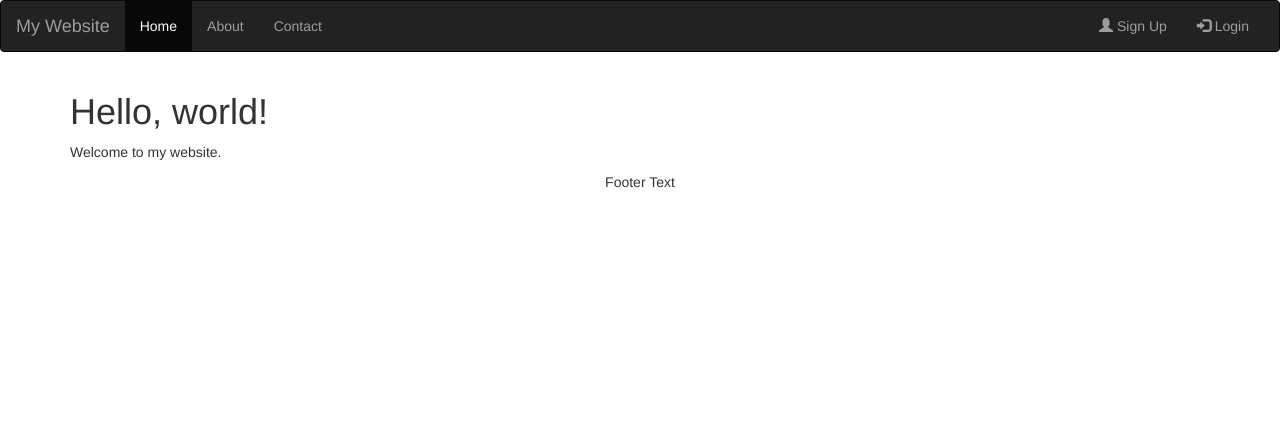
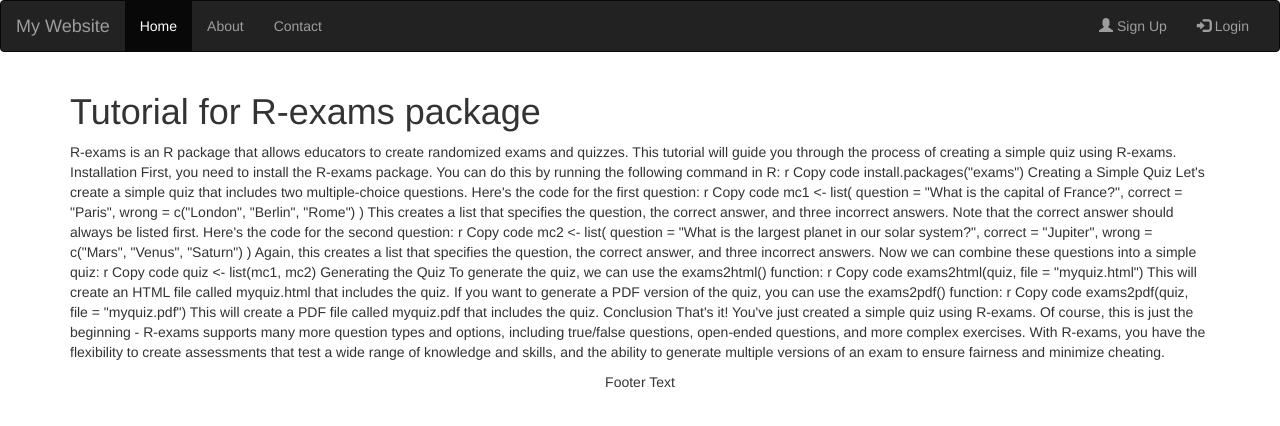
Before and after one commit to lastyd/lastyd.github.io, a plain HTML site: page index.html in a window 1280 px wide. Drawn offline with nearby package versions, Linux system fonts and the light colour scheme.

Commit message:
Update index.html

```diff
--- a/index.html
+++ b/index.html
@@ -37,8 +37,60 @@
 
 <!-- Main content -->
 <div class="container">
-  <h1>Hello, world!</h1>
-  <p>Welcome to my website.</p>
+  <h1>Tutorial for R-exams package</h1>
+  <p>R-exams is an R package that allows educators to create randomized exams and quizzes. This tutorial will guide you through the process of creating a simple quiz using R-exams.
+
+Installation
+First, you need to install the R-exams package. You can do this by running the following command in R:
+
+r
+Copy code
+install.packages("exams")
+Creating a Simple Quiz
+Let's create a simple quiz that includes two multiple-choice questions. Here's the code for the first question:
+
+r
+Copy code
+mc1 <- list(
+  question = "What is the capital of France?",
+  correct = "Paris",
+  wrong = c("London", "Berlin", "Rome")
+)
+This creates a list that specifies the question, the correct answer, and three incorrect answers. Note that the correct answer should always be listed first.
+
+Here's the code for the second question:
+
+r
+Copy code
+mc2 <- list(
+  question = "What is the largest planet in our solar system?",
+  correct = "Jupiter",
+  wrong = c("Mars", "Venus", "Saturn")
+)
+Again, this creates a list that specifies the question, the correct answer, and three incorrect answers.
+
+Now we can combine these questions into a simple quiz:
+
+r
+Copy code
+quiz <- list(mc1, mc2)
+Generating the Quiz
+To generate the quiz, we can use the exams2html() function:
+
+r
+Copy code
+exams2html(quiz, file = "myquiz.html")
+This will create an HTML file called myquiz.html that includes the quiz.
+
+If you want to generate a PDF version of the quiz, you can use the exams2pdf() function:
+
+r
+Copy code
+exams2pdf(quiz, file = "myquiz.pdf")
+This will create a PDF file called myquiz.pdf that includes the quiz.
+
+Conclusion
+That's it! You've just created a simple quiz using R-exams. Of course, this is just the beginning - R-exams supports many more question types and options, including true/false questions, open-ended questions, and more complex exercises. With R-exams, you have the flexibility to create assessments that test a wide range of knowledge and skills, and the ability to generate multiple versions of an exam to ensure fairness and minimize cheating.</p>
 </div>
 
 <!-- Footer -->
```
